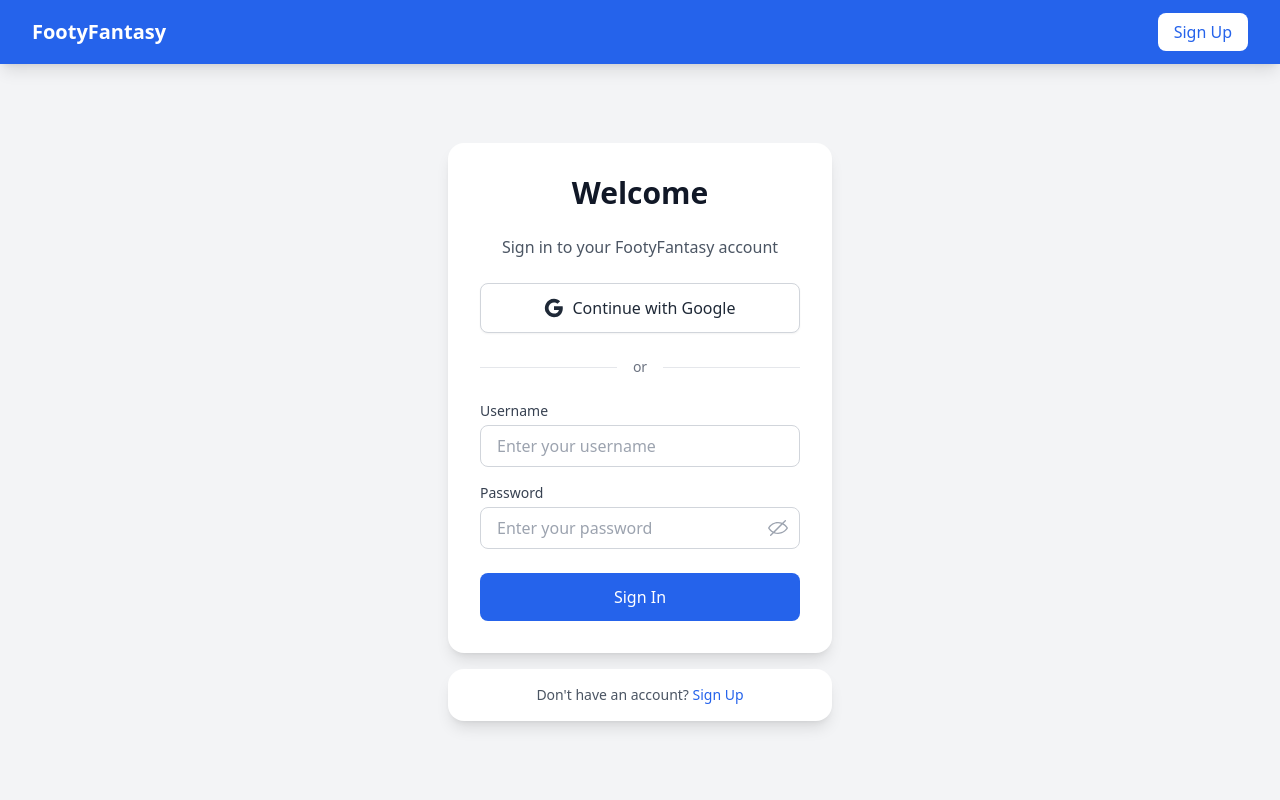
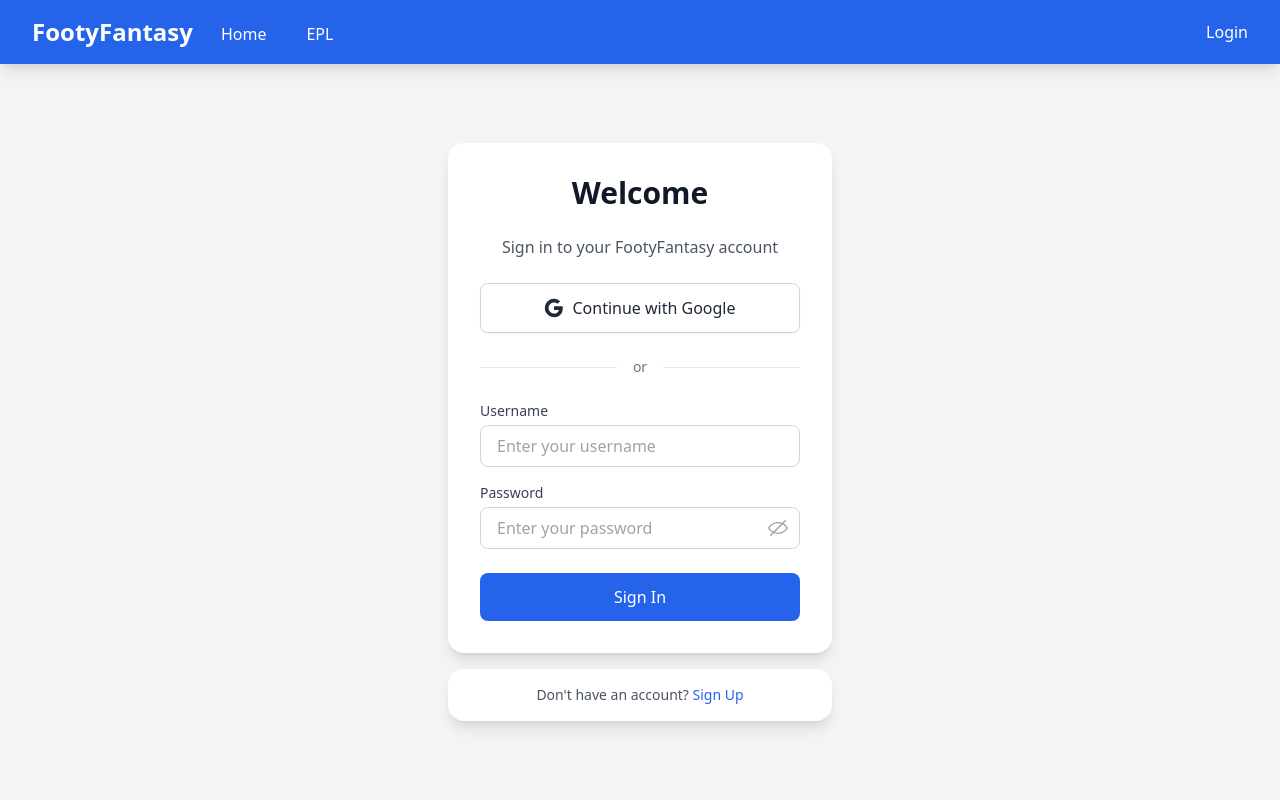
Before and after one commit to samork26/FootyBetz, a Django app: page /login/ in a window 1280 px wide. Run offline with Django 5.2, Linux system fonts and the light colour scheme; some libraries are stand-ins or nearby versions.

Commit message:
minor fixes

```diff
--- a/app/templates/login.html
+++ b/app/templates/login.html
@@ -12,16 +12,27 @@
         }
     </style>
 </head>
-<body class="bg-gray-100 flex flex-col min-h-screen">
+<body class="min-h-screen flex flex-col bg-gray-100">
     <!-- Navigation Bar -->
-    <nav class="bg-blue-600 text-white shadow-lg">
+    <nav class="bg-blue-600 shadow-lg">
         <div class="max-w-7xl mx-auto px-4 sm:px-6 lg:px-8">
-            <div class="flex justify-between items-center h-16">
-                <div class="flex-shrink-0">
-                    <a href="/" class="text-xl font-bold">FootyFantasy</a>
+            <div class="flex justify-between h-16">
+                <div class="flex">
+                    <div class="flex-shrink-0 flex items-center">
+                        <a href="{% url 'home' %}" class="text-2xl font-bold text-white">FootyFantasy</a>
+                    </div>
+                    <div class="hidden sm:ml-6 sm:flex sm:space-x-8">
+                        <a href="{% url 'home' %}" class="inline-flex items-center px-1 pt-1 text-white hover:text-blue-100">Home</a>
+                        <a href="{% url 'epl' %}" class="inline-flex items-center px-1 pt-1 text-white hover:text-blue-100">EPL</a>
+                    </div>
                 </div>
-                <div>
-                    <a href="{% url 'signup' %}" class="bg-white text-blue-600 px-4 py-2 rounded-lg hover:bg-gray-100 transition-colors font-medium">Sign Up</a>
+                <div class="flex items-center">
+                    {% if user.is_authenticated %}
+                        <span class="text-white mr-4">Welcome, {{ user.username }}</span>
+                        <a href="{% url 'logout' %}" class="text-white hover:text-blue-100">Logout</a>
+                    {% else %}
+                        <a href="{% url 'login' %}" class="text-white hover:text-blue-100">Login</a>
+                    {% endif %}
                 </div>
             </div>
         </div>
```
Also changed, not shown: requirements.txt (+8 -2 lines).
